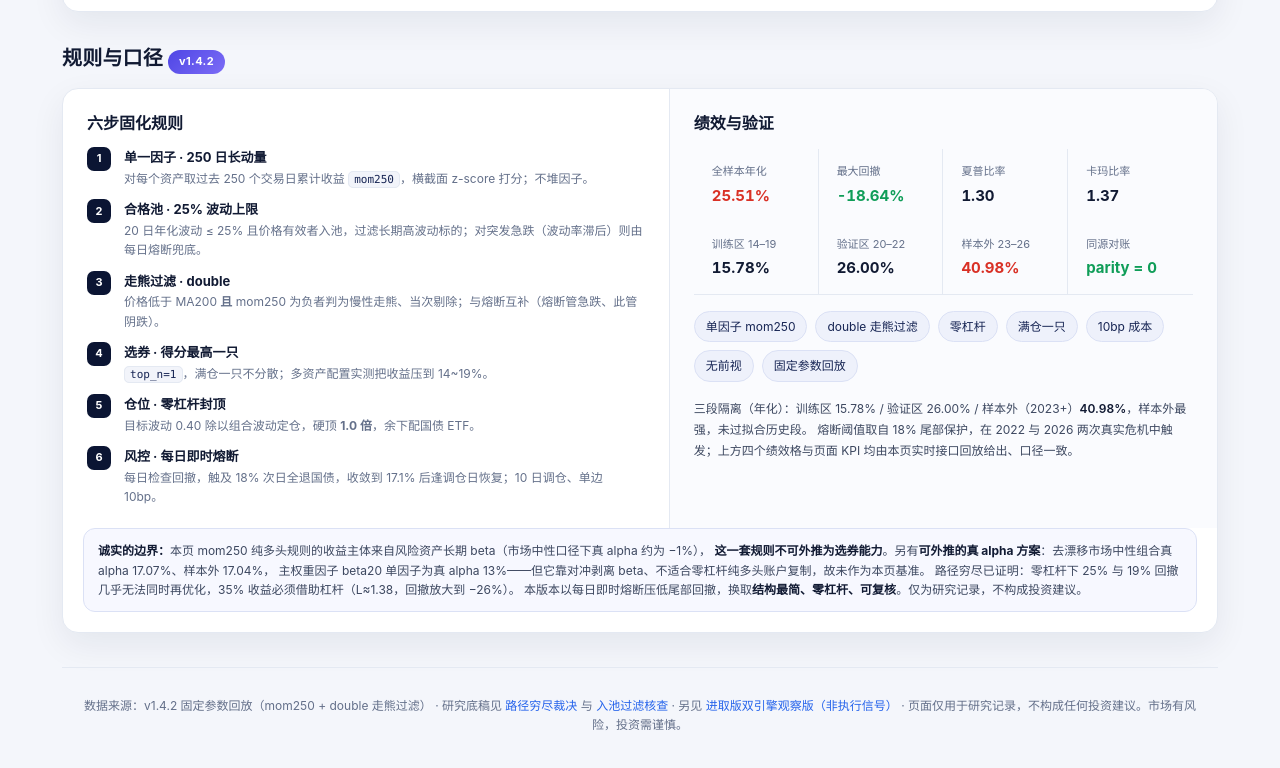
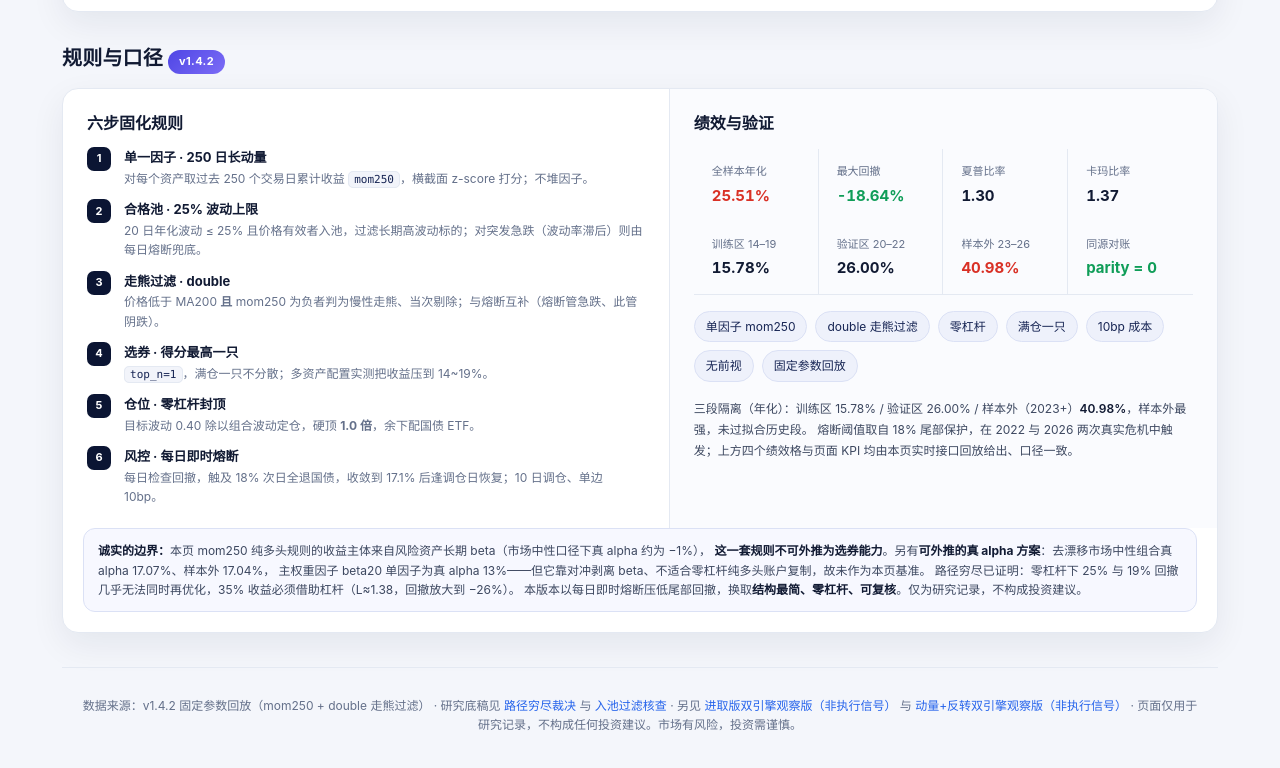
Before and after one commit to ebabao/style-rotation-nav, a plain HTML site: page index.html in a window 1280 px wide. Shown: the part 4151-4919 px from the top of the page. Drawn offline with Linux system fonts and the light colour scheme.

Commit message:
feat(nav): 主看板底部新增动量+反转双引擎观察版入口

```diff
--- a/index.html
+++ b/index.html
@@ -533,7 +533,7 @@
     </div>
   </section>
 
-  <footer>数据来源：v1.4.2 固定参数回放（mom250 + double 走熊过滤） · 研究底稿见 <a href="factor-evolution/路径穷尽最终裁决.html">路径穷尽裁决</a> 与 <a href="factor-evolution/入池过滤参数核查报告.html">入池过滤核查</a> · 另见 <a href="observer/index.html">进取版双引擎观察版（非执行信号）</a> · 页面仅用于研究记录，不构成任何投资建议。市场有风险，投资需谨慎。</footer>
+  <footer>数据来源：v1.4.2 固定参数回放（mom250 + double 走熊过滤） · 研究底稿见 <a href="factor-evolution/路径穷尽最终裁决.html">路径穷尽裁决</a> 与 <a href="factor-evolution/入池过滤参数核查报告.html">入池过滤核查</a> · 另见 <a href="observer/index.html">进取版双引擎观察版（非执行信号）</a> 与 <a href="momrev/index.html">动量+反转双引擎观察版（非执行信号）</a> · 页面仅用于研究记录，不构成任何投资建议。市场有风险，投资需谨慎。</footer>
 </div>
 
 <script>
```
